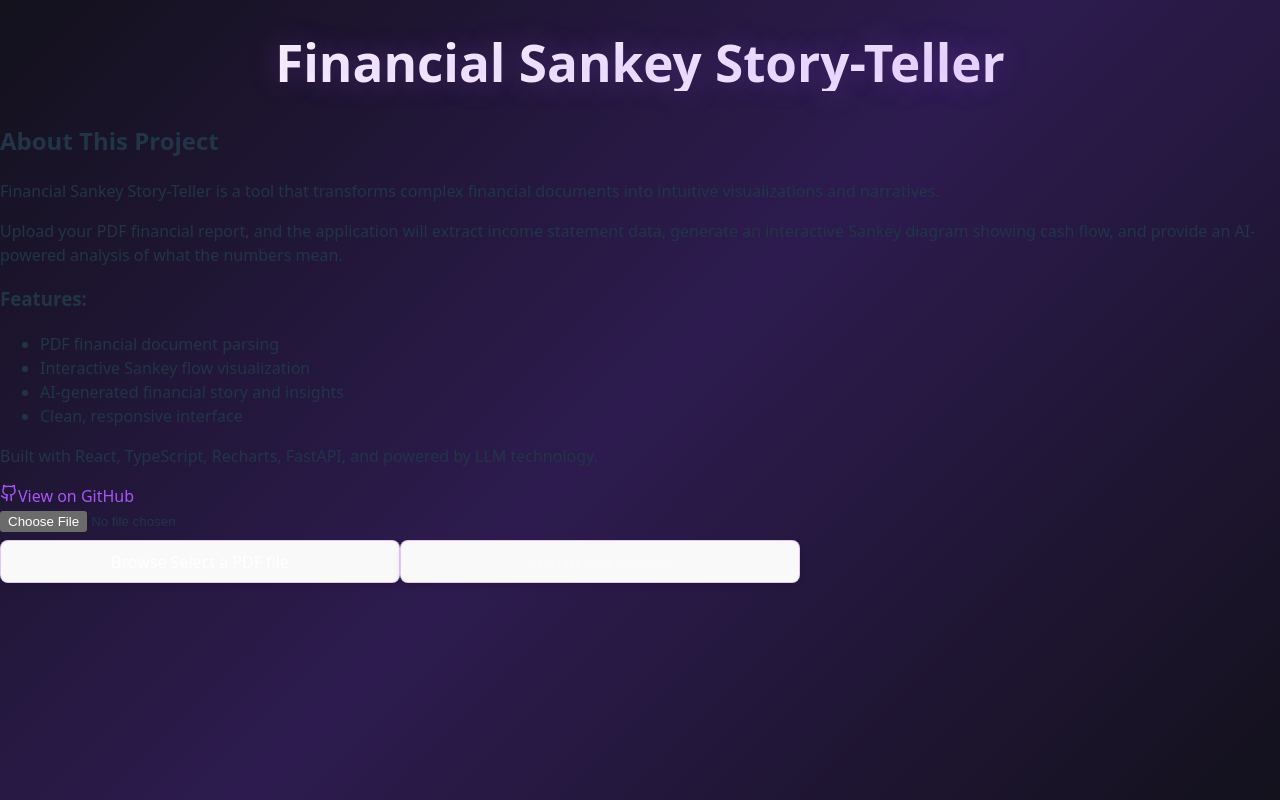
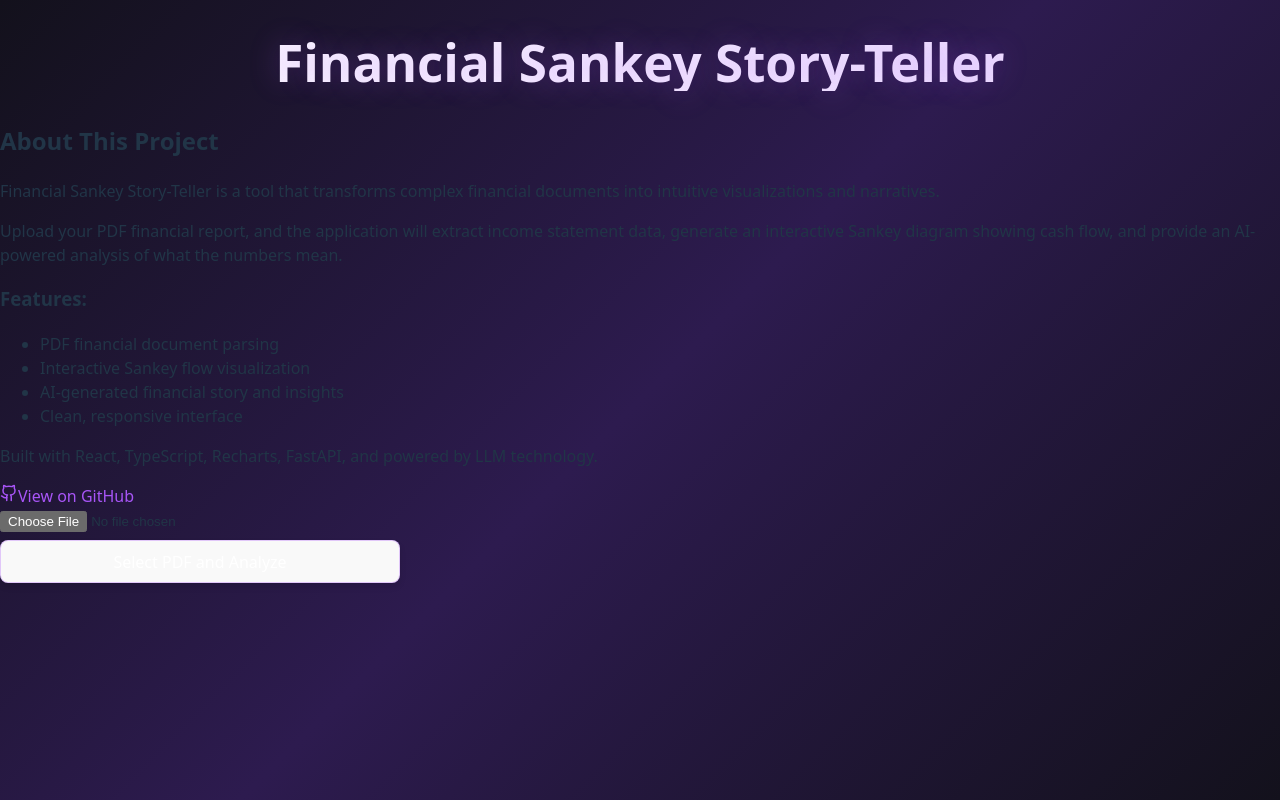
Before and after one commit to Ethan-pyjs/FSankeyLLMTL, a React (Vite) app in the folder Financial-Sankey-StoryTeller/: page / in a window 1280 px wide. Built offline with nearby package versions, Linux system fonts and the light colour scheme; the HTML template or start-up script is replaced by a standard one.

Commit message:
removed extra buttons

```diff
--- a/Financial-Sankey-StoryTeller/src/components/UploadForm.tsx
+++ b/Financial-Sankey-StoryTeller/src/components/UploadForm.tsx
@@ -8,7 +8,6 @@ export default function UploadForm() {
   const [error, setError] = useState<string | null>(null)
   const fileInputRef = useRef<HTMLInputElement>(null)
 
-
   const handleFileChange = (e: React.ChangeEvent<HTMLInputElement>) => {
     if (e.target.files && e.target.files[0]) {
       setFile(e.target.files[0])
@@ -16,13 +15,10 @@ export default function UploadForm() {
     }
   }
 
-  const handleButtonClick = () => {
-    fileInputRef.current?.click()
-  }
-
   const handleUpload = async () => {
+    // If no file is selected, open the file dialog
     if (!file) {
-      setError("Please select a PDF file first")
+      fileInputRef.current?.click()
       return
     }
 
@@ -37,8 +33,6 @@ export default function UploadForm() {
 
     const formData = new FormData()
     formData.append('file', file)
-
-
 
     try {
       const res = await fetch(`http://127.0.0.1:8000/api/process`, {
@@ -60,7 +54,6 @@ export default function UploadForm() {
         throw new Error("No valid income statement data returned")
       }
 
-
     } catch (error) {
       console.error("Error during upload:", error)
       setError(`Error processing file: ${error instanceof Error ? error.message : "Unknown error"}`)
@@ -81,27 +74,26 @@ export default function UploadForm() {
             className="hidden"
           />
 
-          <div className="flex flex-col gap-4">
-            <button
-              onClick={handleButtonClick}
-              className="w-full bg-gray-800 hover:bg-gray-700 text-white py-3 px-4 rounded-md flex items-center justify-between border border-purple-500 border-opacity-30 transition-all duration-200"
-            >
-              <span className="mr-2 font-medium">Browse </span>
-              <span className="text-gray-300 text-sm truncate max-w-xs">
-                {file ? file.name : 'Select a PDF file'}
-              </span>
-            </button>
+          <div className="flex flex-col">
+            {file && (
+              <div className="mb-4 p-3 bg-gray-800 bg-opacity-50 rounded-md border border-purple-500 border-opacity-30">
+                <span className="text-gray-300 flex items-center justify-between">
+                  <span className="font-medium">Selected file:</span>
+                  <span className="ml-2 truncate">{file.name}</span>
+                </span>
+              </div>
+            )}
 
             <button
               onClick={handleUpload}
-              disabled={loading || !file}
-              className={`px-6 py-3 rounded-md font-medium transition-all duration-200 transform hover:scale-105 w-full ${
-                loading || !file
+              disabled={loading}
+              className={`px-6 py-4 rounded-md font-medium transition-all duration-200 transform hover:scale-105 w-full ${
+                loading
                   ? 'bg-gray-600 cursor-not-allowed'
                   : 'bg-purple-700 hover:bg-purple-600 text-white hover:shadow-lg'
               }`}
             >
-              {loading ? 'Processing...' : 'Upload and Analyze'}
+              {loading ? 'Processing...' : file ? 'Upload and Analyze' : 'Select PDF and Analyze'}
             </button>
           </div>
 
```
